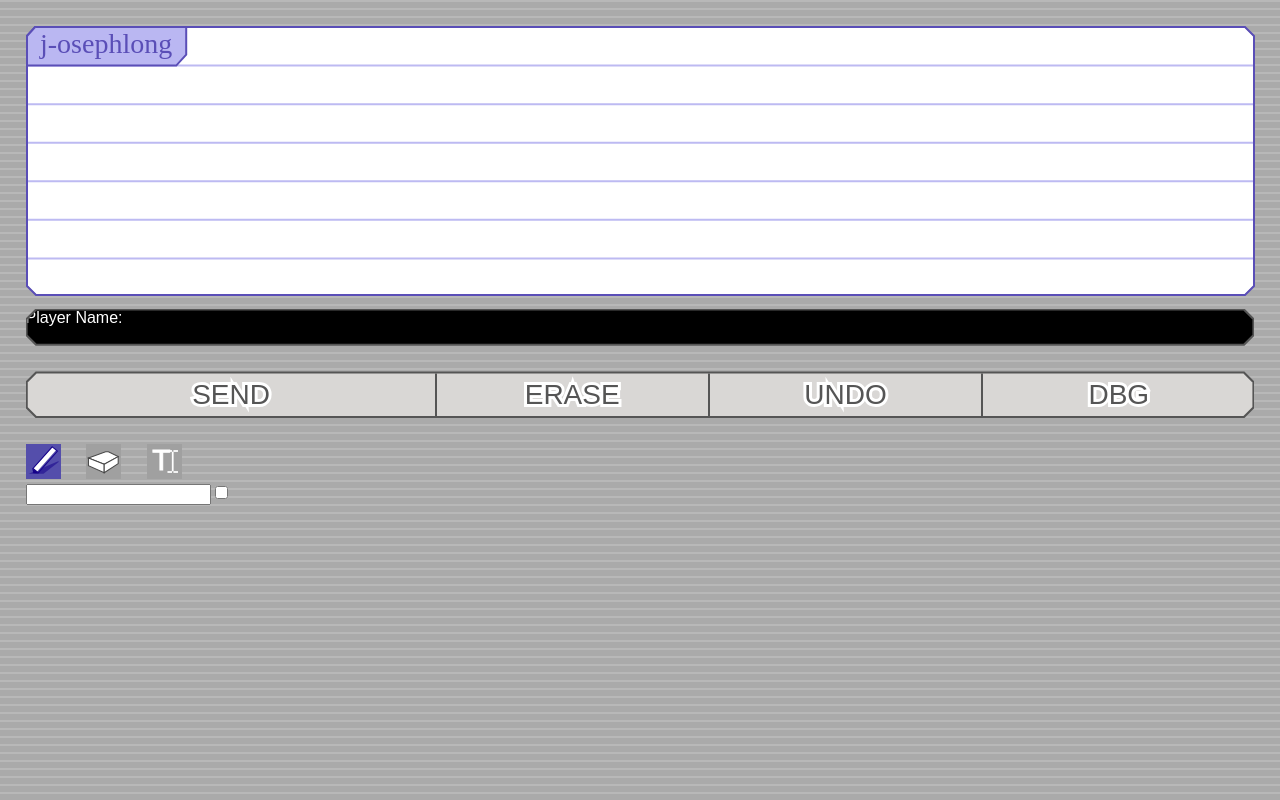
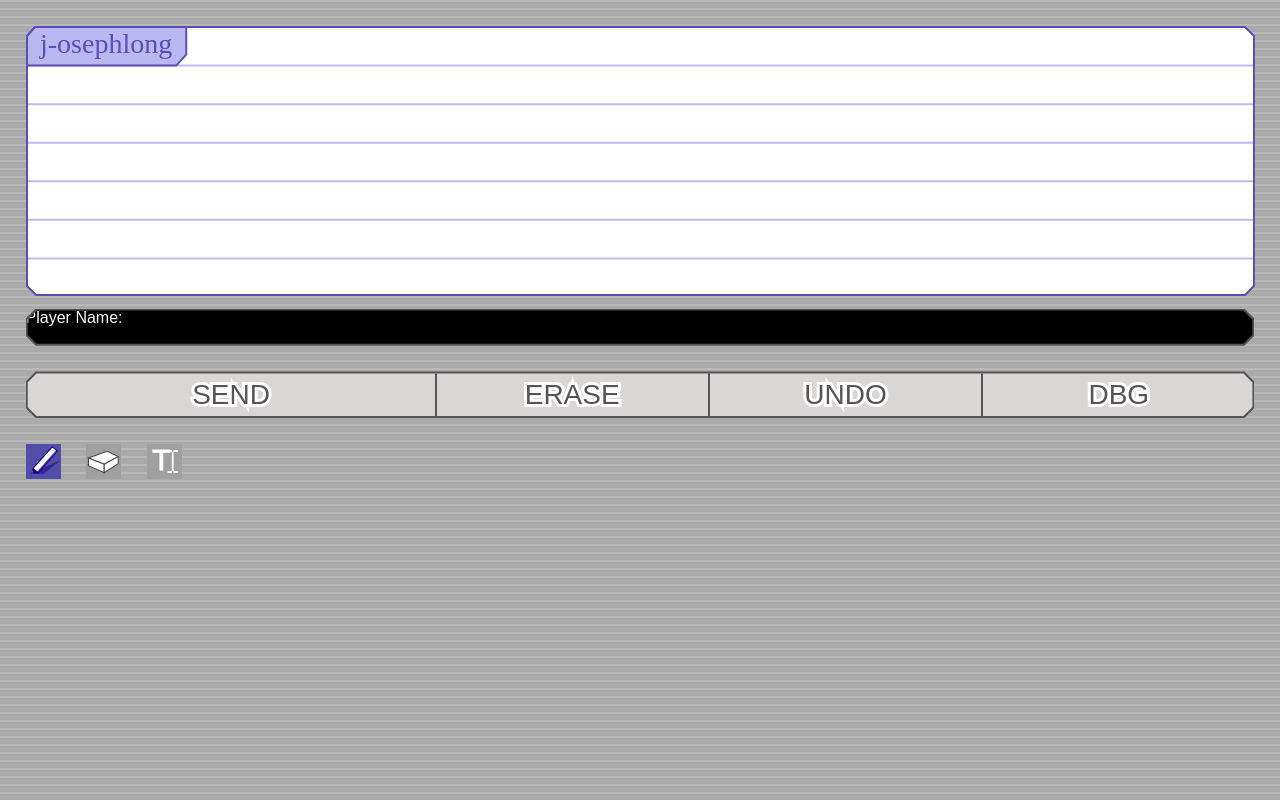
Before and after one commit to j-osephlong/microPictochat, a React (Vite) app: page / in a window 1280 px wide. Built offline with nearby package versions, Linux system fonts and the light colour scheme; a web font is replaced by a local one.

Commit message:
test for bad android bv - possible fix

```diff
--- a/src/Controls.tsx
+++ b/src/Controls.tsx
@@ -162,8 +162,6 @@ function Controls(props: Controls) {
     const state = usePictoState()
     const stateDispatch = useStateDispatch()
 
-    let [checked, setCheck] = useState(false)
-
     useEffect(() => {
         if (state.currentTextPosition)
             (document.getElementById("canvasTextInput") as HTMLInputElement).focus()
@@ -200,8 +198,7 @@ function Controls(props: Controls) {
             <input type="text" id="canvasTextInput"
                 value={state.currentText}
                 onChange={(e) => { stateDispatch({ type: StateActionType.SetCurrentText, text: e.target.value }) }}
-                style={checked ? { width: "0", height: "0", overflow: "hidden", opacity: "0" } : { direction: "ltr" }}></input>
-            <input type="checkbox" checked={checked} onChange={() => { setCheck(!checked) }}></input>
+                style={{ visibility: "hidden" }}></input>
         </div>
     )
 }
```
